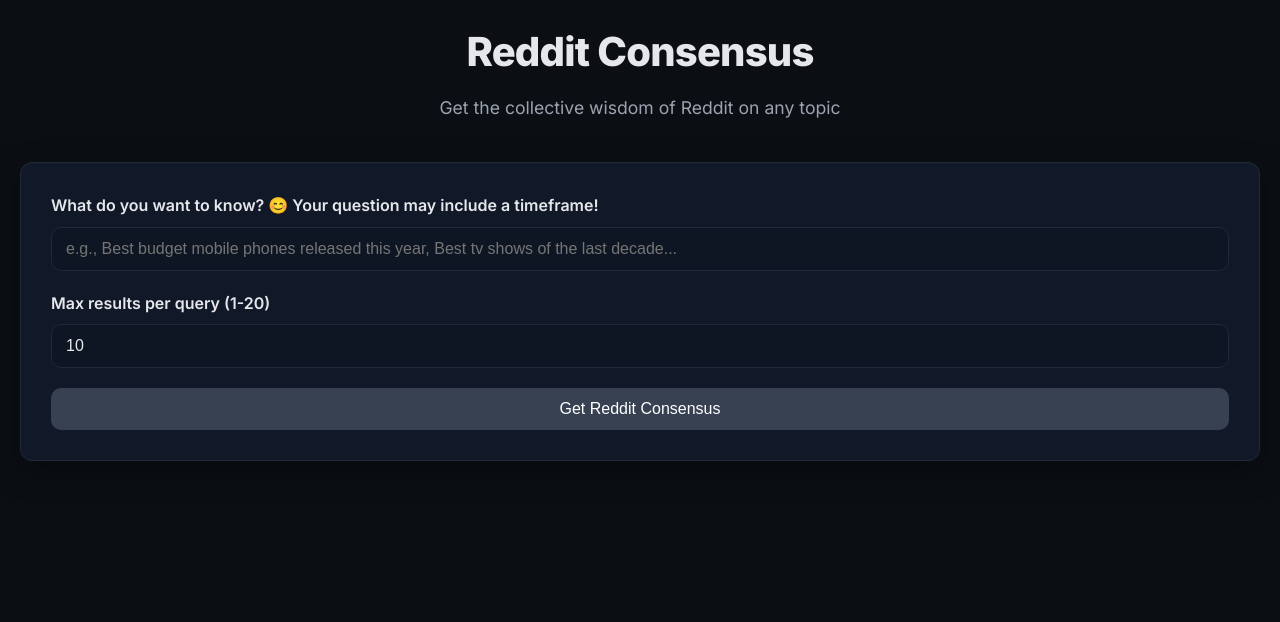
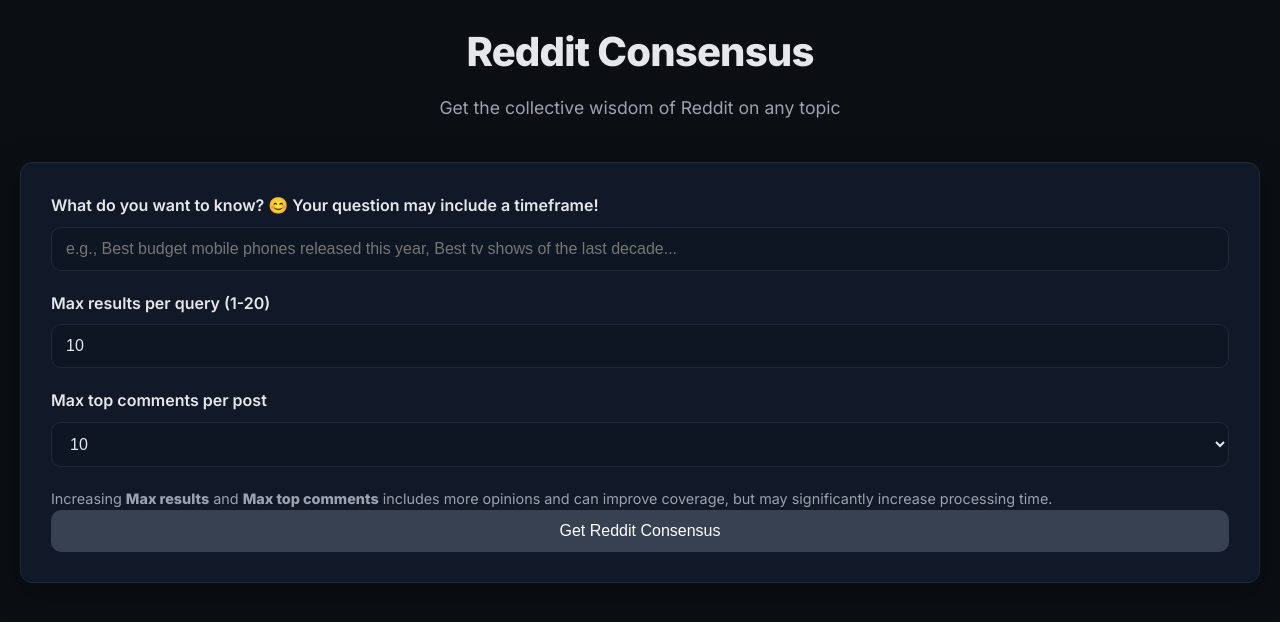
Before and after one commit to adityakamath1997/RedditConsensus, a React (Create React App) app in the folder frontend/: page / in a window 1280 px wide. Shown: the top 622 px of the page. Built offline with nearby package versions, Linux system fonts and the light colour scheme; the HTML template or start-up script is replaced by a standard one.

Commit message:
Refined all prompts and added comment depth search parameter

```diff
--- a/frontend/src/components/SearchForm.js
+++ b/frontend/src/components/SearchForm.js
@@ -3,11 +3,12 @@
 const SearchForm = ({ onSearch, loading }) => {
   const [query, setQuery] = useState('');
   const [maxResults, setMaxResults] = useState(10);
+  const [commentDepth, setCommentDepth] = useState(10);
 
   const handleSubmit = (e) => {
     e.preventDefault();
     if (query.trim()) {
-      onSearch(query.trim(), maxResults);
+      onSearch(query.trim(), maxResults, commentDepth);
     }
   };
 
@@ -38,6 +39,29 @@
         />
       </div>
 
+      <div className="form-group">
+        <label htmlFor="commentDepth">Max top comments per post</label>
+        <select
+          id="commentDepth"
+          value={commentDepth}
+          onChange={(e) => setCommentDepth(parseInt(e.target.value))}
+          disabled={loading}
+        >
+          <option value={5}>5</option>
+          <option value={10}>10</option>
+          <option value={15}>15</option>
+          <option value={20}>20</option>
+          <option value={25}>25</option>
+        </select>
+      </div>
+
+      <div className="form-note">
+        <p>
+          Increasing <strong>Max results</strong> and <strong>Max top comments</strong> includes more opinions and can improve coverage,
+          but may significantly increase processing time.
+        </p>
+      </div>
+
       <button
         type="submit"
         className="submit-btn"
--- a/frontend/src/index.css
+++ b/frontend/src/index.css
@@ -86,6 +86,12 @@
   outline: none;
   border-color: var(--accent);
   box-shadow: 0 0 0 3px rgba(124,58,237,0.25);
+}
+
+.form-note {
+  margin-top: 8px;
+  color: var(--text-dim);
+  font-size: 0.9rem;
 }
 
 .submit-btn {
--- a/frontend/src/pages/HomePage.js
+++ b/frontend/src/pages/HomePage.js
@@ -8,13 +8,13 @@
   const [loading, setLoading] = useState(false);
   const [error, setError] = useState(null);
 
-  const handleSearch = async (query, maxResults) => {
+  const handleSearch = async (query, maxResults, commentDepth) => {
     setLoading(true);
     setError(null);
     setResults(null);
 
     try {
-      const data = await searchConsensus(query, maxResults);
+      const data = await searchConsensus(query, maxResults, commentDepth);
       setResults(data);
     } catch (err) {
       setError(err.message);
--- a/frontend/src/services/api.js
+++ b/frontend/src/services/api.js
@@ -9,11 +9,12 @@
   },
 });
 
-export const searchConsensus = async (query, maxResults = 10) => {
+export const searchConsensus = async (query, maxResults = 10, commentDepth = 10) => {
   try {
     const response = await api.post('/search', {
       query,
       max_results: maxResults,
+      comment_depth: commentDepth,
     });
     return response.data;
   } catch (error) {
```
